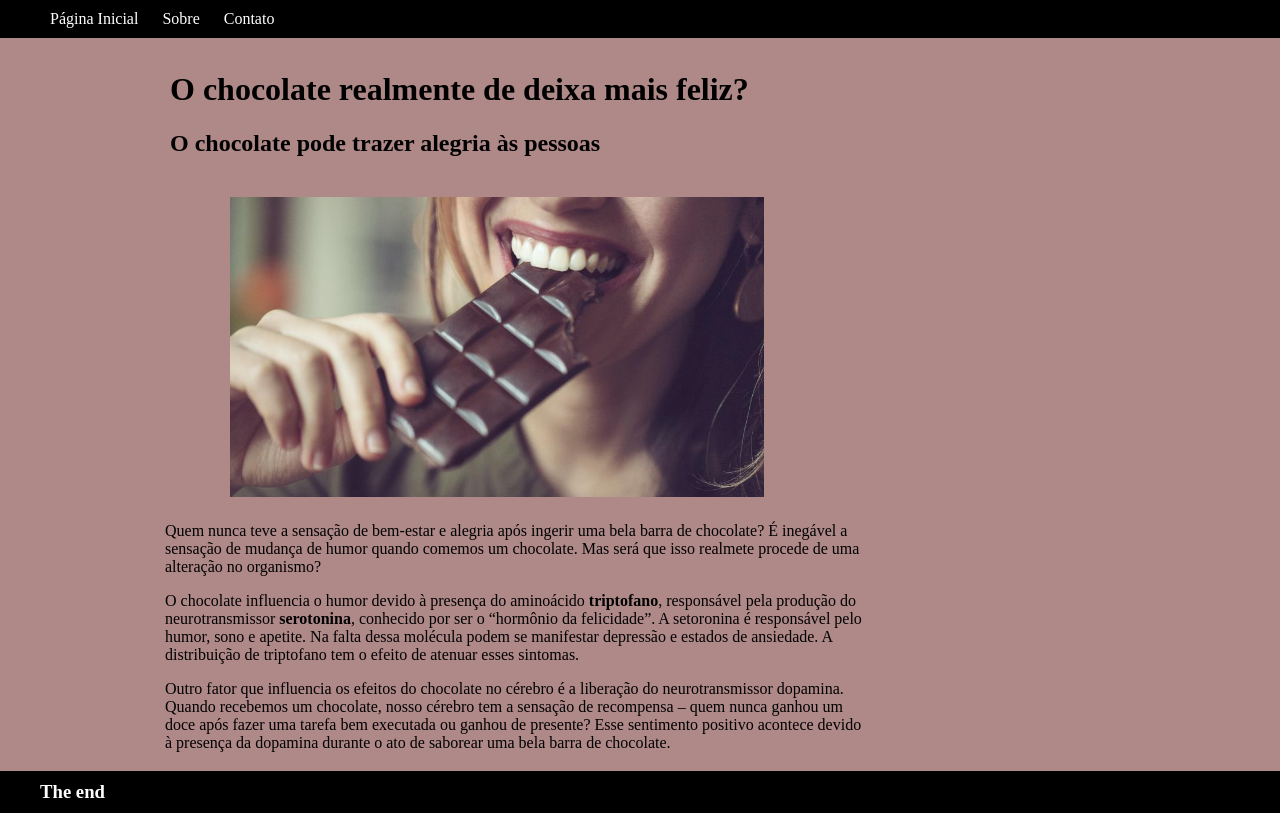
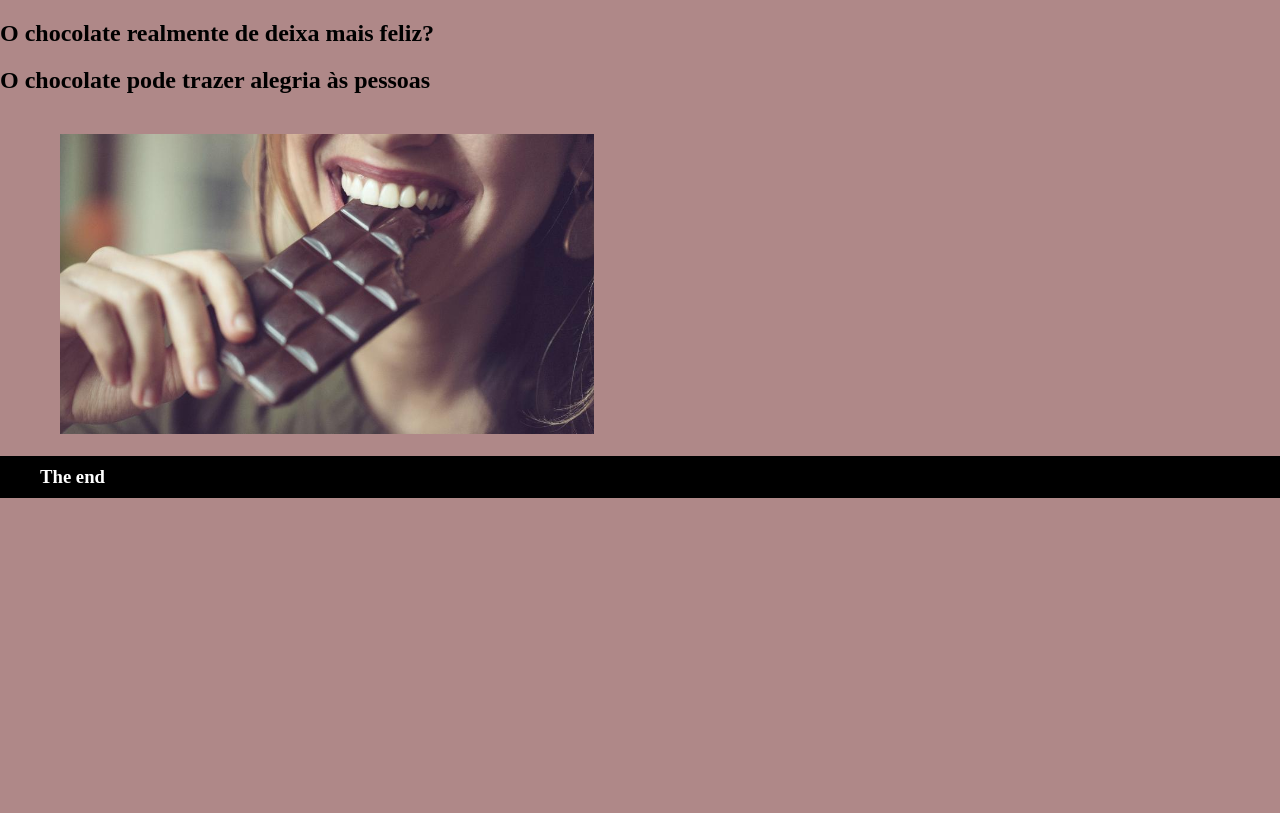
Before and after one commit to tryber/sd-04-block3-project-html-css, a plain HTML site: page index.html in a window 1280 px wide. Drawn offline with Linux system fonts and the light colour scheme.

Commit message:
Ajuste cabeçalho e rodapé

```diff
--- a/index.html
+++ b/index.html
@@ -6,26 +6,15 @@
         <link rel="stylesheet" type="text/css" href="style.css">
     </head>
     <body>
-        <heater>
-            <nav class="cabecalho">
-                <ul>
-                <li><a href="">Página Inicial</a></li>
-                <li><a href="">Sobre</a></li>
-                <li><a href="">Contato</a></li>
-                </ul>
-            </nav>
-            <div class="title">
+        <heater id="cabecalho">
+            </heater>
+            <article>
                 <h1>O chocolate realmente de deixa mais feliz?</h1>
                 <h2>O chocolate pode trazer alegria às pessoas</h2>
                 <img id="picture" src="img1.jpg" alt="Foto de uma barra de chocolate" witdh="350" height="300">
-            </div>
-            <article class="article">
-                <p>Quem nunca teve a sensação de bem-estar e alegria após ingerir uma bela barra de chocolate? É inegável a sensação de mudança de humor quando comemos um chocolate. Mas será que isso realmete procede de uma alteração no organismo?</p>
-                <p>O chocolate influencia o humor devido à presença do aminoácido <strong>triptofano</strong>, responsável pela produção do neurotransmissor <strong>serotonina</strong>, conhecido por ser o “hormônio da felicidade”. A setoronina é responsável pelo humor, sono e apetite. Na falta dessa molécula podem se manifestar depressão e estados de ansiedade. A distribuição de triptofano tem o efeito de atenuar esses sintomas.</p>
-                <p>Outro fator que influencia os efeitos do chocolate no cérebro é a liberação do neurotransmissor dopamina. Quando recebemos um chocolate, nosso cérebro tem a sensação de recompensa – quem nunca ganhou um doce após fazer uma tarefa bem executada ou ganhou de presente? Esse sentimento positivo acontece devido à presença da dopamina durante o ato de saborear uma bela barra de chocolate.</p>
             </article>
-        </heater>
-        <footer class="rodape">
+
+        <footer id="rodape">
             <h3 class="rodape2">The end</h4>
         </footer>
 
--- a/style.css
+++ b/style.css
@@ -3,38 +3,14 @@
             margin: 0px;
             background-color: rgb(175, 136, 136);
         }
-        .cabecalho ul {
+        #cabecalho{
             position: fixed;
-            margin: 0px;
-            background-color:black;
-            list-style: none;
-            width: 1450px;
-        }
-        .cabecalho ul li{
-            display: inline;
-        }
-        .cabecalho ul li a{
-            padding: 10px 10px;
-            display: inline-block;
-            color: white;
-            text-decoration: none;
-        }
-        .title {
-            text-align: left;
-            padding: 50px 5px 5px 50px;
-            margin-left: 120px;
-        }
-        .article {
-            text-align: left;
-            margin-left: 165px;
-            width: 700px;
-
         }
         #picture {
             margin-left: 60px;
             margin-top: 20px;
         }
-        .rodape {
+        #rodape {
             background-color: black;
             color: white;
             margin: 0px;
```
